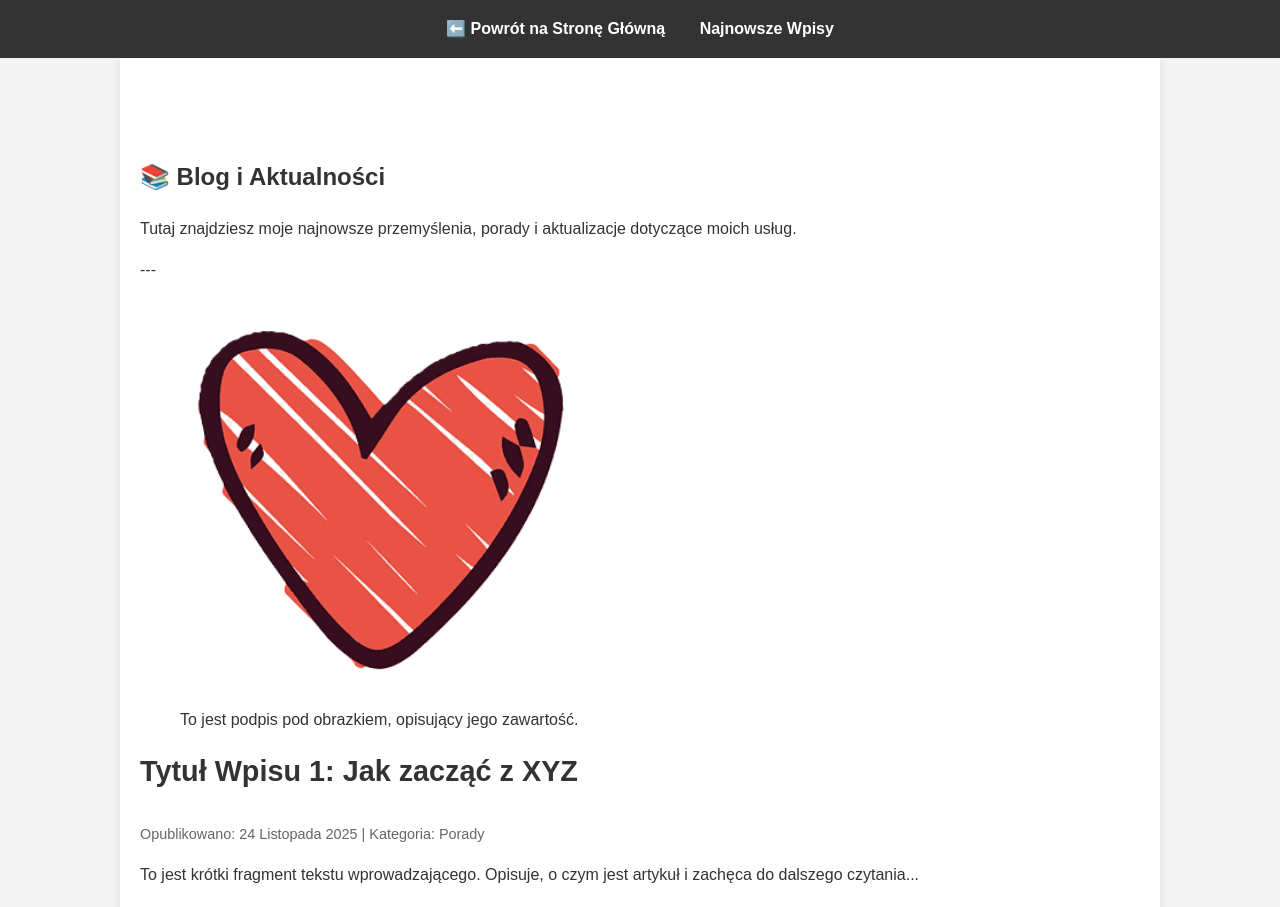
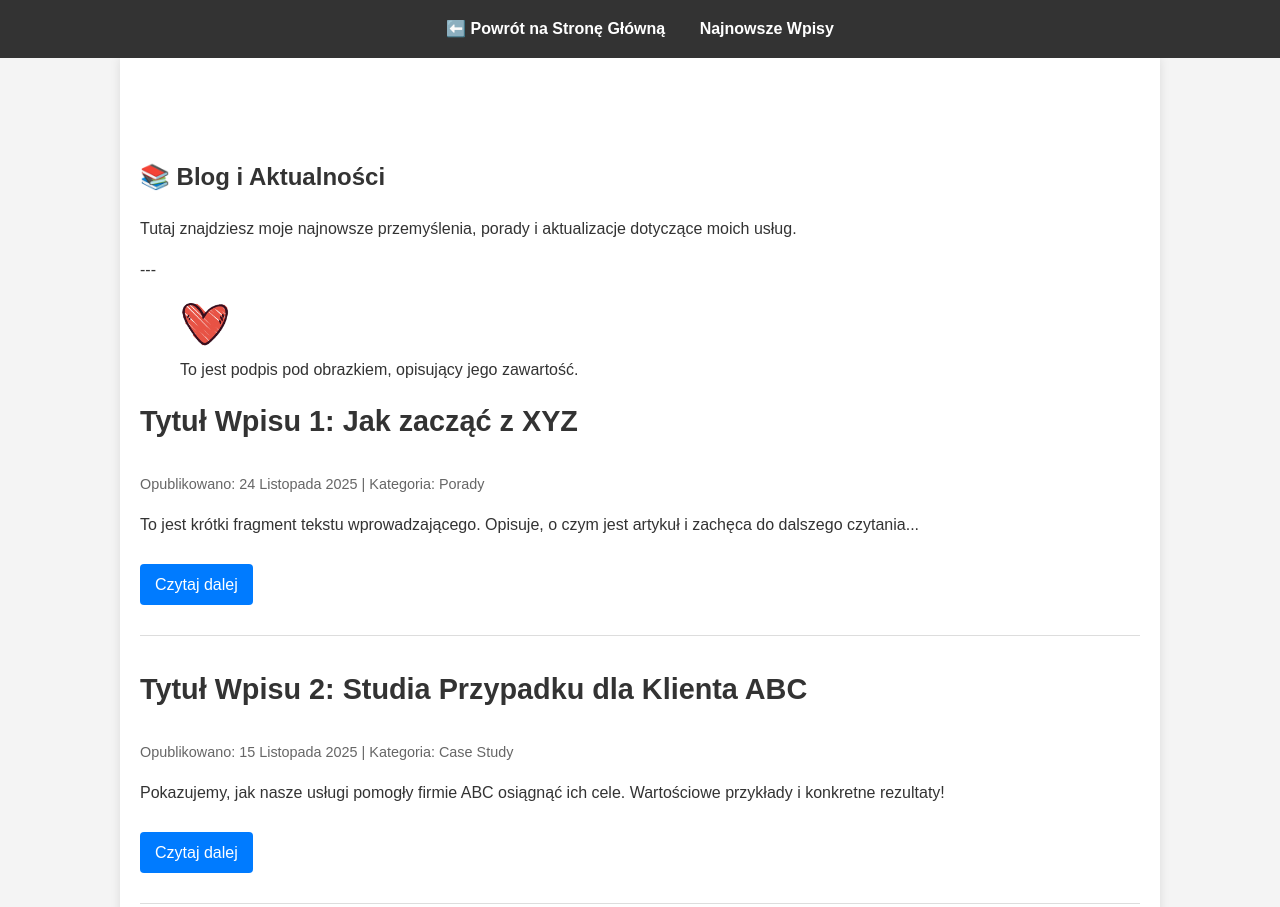
Before and after one commit to psychodem-lab/psychodem, a plain HTML site: page blog.html in a window 1280 px wide. Shown: the top 907 px of the page. Drawn offline with Linux system fonts and the light colour scheme.

Commit message:
Update blog.html

```diff
--- a/blog.html
+++ b/blog.html
@@ -125,7 +125,7 @@
 
         <article class="blog-post">
             <figure>
-    <img src="heart.png" alt="Opis obrazka (ważny dla dostępności)" width="400">
+    <img src="heart.png" alt="Opis obrazka (ważny dla dostępności)" width="50">
     <figcaption>To jest podpis pod obrazkiem, opisujący jego zawartość.</figcaption>
 </figure>
             <h3>Tytuł Wpisu 1: Jak zacząć z XYZ</h3>
```
